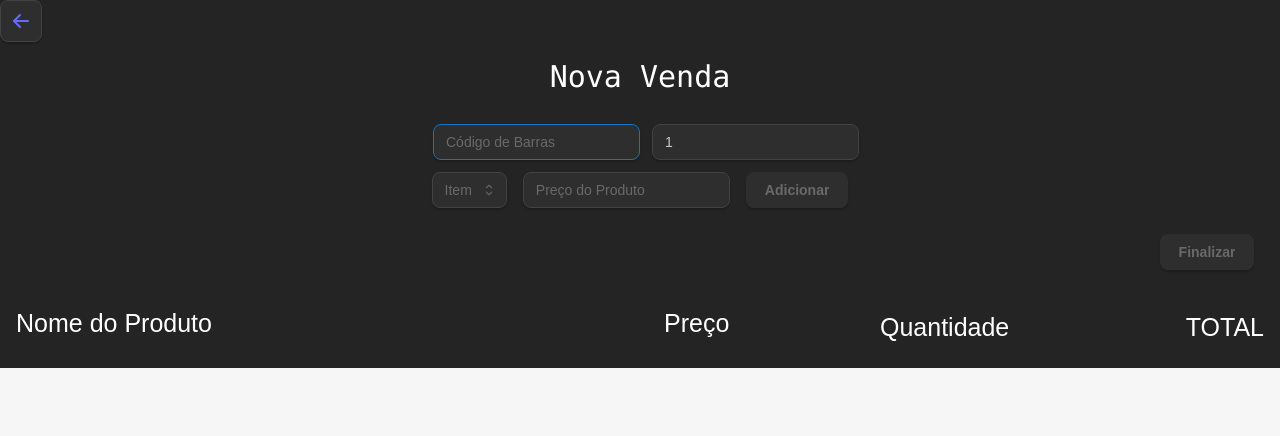
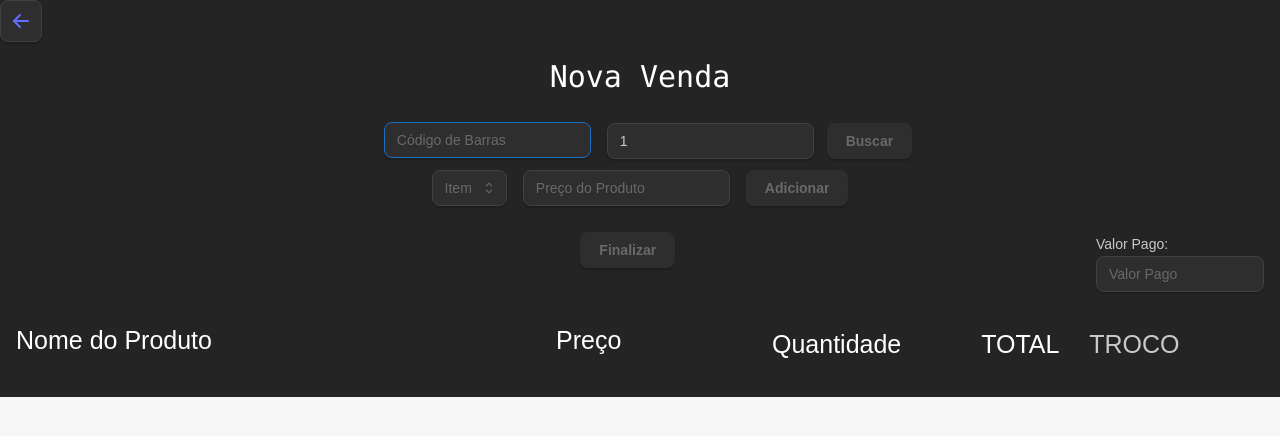
Before and after one commit to RenanLH/Mercearia, a React (Vite) app in the folder Tauri React Mantine/: page /novaVenda in a window 1280 px wide. Shown: the top 436 px of the page. Built offline with nearby package versions, Linux system fonts and the light colour scheme.

Commit message:
Adicionado valor pago

```diff
--- a/Tauri React Mantine/src/screens/novaVenda.tsx
+++ b/Tauri React Mantine/src/screens/novaVenda.tsx
@@ -1,4 +1,4 @@
-import { Button, Center, Combobox, Flex, Grid, Input, InputBase, NumberInput, Text, useCombobox, ActionIcon, rem } from "@mantine/core";
+import { Button, Center, Combobox, Flex, Grid, Input, InputBase, NumberInput, Text, useCombobox, ActionIcon, rem, TextInput } from "@mantine/core";
 import { useEffect, useRef, useState } from "react";
 import { IconArrowLeft } from '@tabler/icons-react';
 import { NavLink } from "react-router-dom";
@@ -12,46 +12,35 @@ type product = {
   qtd: string | number
 };
 
-const groceries = ['🍎 Frutas', '🍫 Diversos'];
-
-const options = groceries.map((item) => (
-  <Combobox.Option value={item} key={item}>
-    {item}
-  </Combobox.Option>
-));
-
-
-function numberToMoney(value:number | string){
-  value = String(value).replace(",", ".");
-  return  String(Number(value).toFixed(2)).replace(".", ",");
-}
-
-function showMoney(value: number| string){
-  if (value == "0"){
-    return "";
-  }
-  const srtValue = numberToMoney(value);
-  return "R$ "  + srtValue;
-}
-
 function NovaVenda (){
-  useEffect(() => {
-    setTotal(getTotal);
-  });
 
   const combobox = useCombobox({
     onDropdownClose: () => combobox.resetSelectedOption(),
   });
 
+  useEffect(() => {
+    inputRef?.current?.focus();
+    combobox.selectNextOption();
+    combobox.clickSelectedOption();
+  }, []);
+
+  useEffect(() => {
+    setTotal(getTotal);
+  });
 
 
   const [dpBoxValue, setDpBoxValue] = useState<string | null>(null);
   const [erros, setErros] = useState<string | null>(null);
+  const inputRef = useRef<HTMLInputElement>(null);
 
   const [products, setProducts] = useState<product[]>([]);
 
   const [lastCBarras, setLastCBarras] = useState<string>('');
   const [cBarras, setCBarras] = useState<string | number>('');
+  const [valorPago, setValorPago] = useState<string | number>('');
+  const [valorTroco, setValorTroco] = useState<string | number>(0.0);
+
+  const groceries = ['Diversos','Pão Frances', 'Gelo 1Kg', 'Gelo 5Kg', 'Carvão 4Kg', 'Carvão 9Kg', 'Lenha'];
   const [total, setTotal] = useState<number>(0.0);
   const [preco, setPreco] = useState<string | number>('');
   const [qtd, setQtd] = useState<string | number>('1');
@@ -60,20 +49,57 @@ function NovaVenda (){
     setProducts((prev) => (prev.filter((_, index) => index != removeAtIndex)));
   }
   function reset(){
-    setLastCBarras('')
-    setCBarras('')
+    setLastCBarras('');
+    setCBarras('');
+    setValorTroco('');
+    setValorPago('');
     setQtd(1);
     setPreco("");
     setDpBoxValue(null);
     setErros('');
+    inputRef?.current?.focus();
+  }
 
+const options = groceries.map((item) => (
+  <Combobox.Option value={item} key={item} >
+    {item}
+  </Combobox.Option>
+));
+
+function numberToMoney(value:number | string){
+  value = String(value).replace(",", ".");
+  return  String(Number(value).toFixed(2)).replace(".", ",");
+}
+
+function showMoney(value: number| string){
+  if (value == 0  ){
+    return "";
+  }
+  const srtValue = numberToMoney(value);
+  return "R$ "  + srtValue;
+}
+
+  function setPrecoDiversos(item: string){
+    if (item == "Gelo 1Kg"){
+      setPreco(4);
+    }else if (item == "Pão Frances"){
+      setPreco(0.6);
+    }else if (item == "Gelo 5Kg"){
+      setPreco(10);
+    }else if (item == "Carvão 4Kg"){
+      setPreco(20);
+    }else if (item == "Carvão 9Kg"){
+      setPreco(46);
+    }else if (item == "Lenha"){
+      setPreco(16);
+    }else {
+      setPreco('');
+    }
   }
 
 
   async function finishSale(){
     const url = "http://localhost:5000/sales";
-
-
     const options:Intl.DateTimeFormatOptions  = { weekday: 'short', year: 'numeric', month: 'long', day: 'numeric',hour:'2-digit', minute:'2-digit', second:'2-digit' };
     const date = new Date().toLocaleDateString("pt-BR", options);
 
@@ -90,20 +116,22 @@ function NovaVenda (){
       setErros('Venda Finalizada com Sucesso!');
 
       setTimeout(() => {
-        setErros('');
-      }, 5000);
+        reset();
+        setProducts([]);
+      }, 2500);
     }else {
       setErros('Erro!' + result.data.text);
     }
   }
-
-
 
   function disableFinishButton(){
     return products.length == 0;
   }
 
 
+  function disableSearchButton(){
+    return!(String(cBarras).length > 8);
+  }
 
   async function searchDB (codBarras: String){
     try {
@@ -119,6 +147,7 @@ function NovaVenda (){
           reset()
         }, 500);
       }else {
+        console.log("waiting");
         const result = await axios.get("http://localhost:5000/products?codBarras=" + codBarras);
         if (result.status == 200){
           const productDb = result.data;
@@ -155,12 +184,13 @@ function NovaVenda (){
       }
       const existentProduct = products.find((item) => item.name == uncategorized.name);
 
-      if (existentProduct == undefined)
+      if (existentProduct == undefined || existentProduct.name == "Diversos")
         setProducts((prev) => [...prev, uncategorized])
       else
         existentProduct.qtd = String(Number(existentProduct.qtd) + Number(qtd));
       reset()
       setTotal(getTotal());
+
     }else {
       setErros("Drop vazio ou preco vazio ou qtd vazio"!!!)
     }
@@ -169,7 +199,7 @@ function NovaVenda (){
 
   /// arrumar 8
   function cBarrasOnChange(){
-    if (String(cBarras).length == 13 && String(cBarras) != String(lastCBarras)){
+    if ((String(cBarras).length == 13 || String(cBarras).length == 8) && String(cBarras) != String(lastCBarras)){
       setLastCBarras(String(cBarras));
 
       searchDB(String(cBarras));
@@ -179,14 +209,21 @@ function NovaVenda (){
     }
   }
 
+  function valorPagoOnChange(){
+    const pago = Number(String(valorPago).replace(",", "."));
+    const valorTotal = Number(total);
+    if (pago > 0 && products.length > 0){
+      setValorTroco(pago - valorTotal);
+    }else {
+      setValorTroco("");
+    }
+  }
+
   function disableButton(){
     return dpBoxValue == null || preco == "";
   }
 
-
-
 return <div>
-
   <NavLink to='/'>
   <ActionIcon size={42} variant="default" aria-label="ActionIcon with size as a number">
     <IconArrowLeft style={{ width: rem(24), height: rem(24) }} />
@@ -196,17 +233,15 @@ function NovaVenda (){
   <Text ta={"center"} c={"red"} size="15px" ff="monospace">{erros}</Text>
 
   <Center>
-      <NumberInput
+    <TextInput
+      mt={"10px"}
       value={cBarras}
-        onChange={setCBarras}
-        onKeyUp={()=> cBarrasOnChange()}
-        p="sm"
+      ref={inputRef}
+      onChange={(event) =>setCBarras(event.currentTarget.value)}
+      onKeyUp={() => cBarrasOnChange()}
+      pe={'md'} pb={'sm'} ps={'md'}
       placeholder="Código de Barras"
-        hideControls={true}
-        allowDecimal={false}
-        allowNegative={false}
-        autoFocus={true}/>
-
+    />
 
     <NumberInput
         value={qtd}
@@ -215,6 +250,8 @@ function NovaVenda (){
         allowDecimal={false}
         allowNegative={false}
         hideControls={true}/>
+
+      <Button ml={"1%"} disabled={disableSearchButton()} type='submit' onClick={()=> searchDB(String(cBarras))}>Buscar</Button>
     </Center>
 
     <Flex pb={"2%"} gap={"md"} justify={"center"} direction={{ base: 'column', sm: 'row' }}>
@@ -222,6 +259,7 @@ function NovaVenda (){
         store={combobox}
         onOptionSubmit={(val) => {
           setDpBoxValue(val);
+          setPrecoDiversos(val);
         combobox.closeDropdown();}}>
 
         <Combobox.Target>
@@ -240,9 +278,8 @@ function NovaVenda (){
         <Combobox.Dropdown>
           <Combobox.Options >{options}</Combobox.Options>
         </Combobox.Dropdown>
+      </Combobox>
 
-
-      </Combobox>
       <NumberInput
         value={preco}
         onChange={setPreco}
@@ -254,17 +291,28 @@ function NovaVenda (){
         hideControls={true}
         prefix="R$ "/>
       <Button disabled={disableButton()} onClick={adicionarBtOnclick}> Adicionar</Button>
-
     </Flex>
 
-    <Flex pb={"2%"} pe={"2%"} justify={"end"} direction={{ base: 'column', sm: 'row' }}>
-
-      <Button disabled={disableFinishButton()} type='submit' onClick={finishSale}>Finalizar</Button>
-    </Flex>
-
+    <Grid>
+      <Grid.Col span={10} ta={"center"}>
+        <Button ml={"18%"} disabled={disableFinishButton()} type='submit' onClick={finishSale}>Finalizar</Button>
+      </Grid.Col>
+      <Grid.Col span={2}>
+        <TextInput
+            label="Valor Pago:"
+            labelProps={{"size": "25px"}} // fix it
+            value={valorPago}
+            prefix="R$ "
+            onChange={(event) =>setValorPago(event.currentTarget.value)}
+            onKeyUp={() => valorPagoOnChange()}
+            pe={'md'} pb={'sm'} ps={'md'}
+            placeholder="Valor Pago"
+          />
+      </Grid.Col>
+    </Grid>
 
     <Grid>
-        <Grid.Col span={6}>
+        <Grid.Col span={5}>
           <Text p="md" c={"#FFFF"} size="25px">{"Nome do Produto"}</Text>
         </Grid.Col>
         <Grid.Col span={2}>
@@ -273,25 +321,38 @@ function NovaVenda (){
         <Grid.Col span={2}>
           <Text lh={"h1"} p="md" c={"#FFFF"} size="25px">{"Quantidade "}</Text>
         </Grid.Col>
-        <Grid.Col span={2}>
+        <Grid.Col span={1}>
           <Text  lh={"h1"} p="md" pl={"10%"} ta={"end"} c={"#FFFF"} size="25px">{"TOTAL"}</Text>
+        </Grid.Col>
+        <Grid.Col span={1}>
+          <Text lh={"h1"} p="md" pl={"10%"}  size="25px" ta={"end"}>{"TROCO"}</Text>
         </Grid.Col>
     </Grid>
 
-    <Text pr={ "15px"} ta={"end"} size="25px" c={"#FFFF"}>{showMoney(total)} </Text>
+    <Grid mb={"2%"}>
+        <Grid.Col span={10}>
+          <Text me={"15px"} ta={"end"} size="25px" c={"#FFFF"}>{showMoney(total)} </Text>
+        </Grid.Col>
+        <Grid.Col span={2}>
+          <Text pr={ "40%"} me={"16%"}  mb={"2%"} ta={"end"} size="25px" c={"#FFFF"}>{showMoney(valorTroco)} </Text>
+
+        </Grid.Col>
+    </Grid>
 
     {products.map((product, index)=>
       <Grid justify={"start"}>
-        <Grid.Col span={6}>
+        <Grid.Col span={5}>
           <Text ps={"md"} c={"#ffff"} size="20px" truncate="end">{product.name}</Text>
         </Grid.Col>
         <Grid.Col span={2}>
-          <Text pl={"10px"} c={"#ffff"} size="20px">{showMoney(product.price)}</Text>
+          <Text pl={"15px"} c={"#ffff"} size="20px">{showMoney(product.price)}</Text>
         </Grid.Col>
         <Grid.Col span={2}>
           <Text pl={"55px"} c={"#ffff"} size="20px"> {product.qtd}</Text>
         </Grid.Col>
-        <Button hidden={true} disabled={false} type='submit' onClick={()=>removeItem(index)}>Limpar</Button>
+        <Grid.Col ta={"end"} span={2}>
+          <Button hidden={true} disabled={false} type='submit' onClick={()=>removeItem(index)}>Remover</Button>
+        </Grid.Col>
       </Grid>
       )}
 
--- a/Tauri React Mantine/src/screens/novoProduto.tsx
+++ b/Tauri React Mantine/src/screens/novoProduto.tsx
@@ -1,6 +1,6 @@
-import { ActionIcon, Button, Center, Checkbox, Grid, NumberInput, rem, TextInput, Text} from '@mantine/core'
+import { ActionIcon, Button, Center, Checkbox, Grid, NumberInput, rem, TextInput, Text, Flex} from '@mantine/core'
 import { IconArrowLeft } from '@tabler/icons-react'
-import { useRef, useState } from 'react'
+import { useEffect, useRef, useState } from 'react'
 import { NavLink } from 'react-router-dom'
 import axios from 'axios'
 
@@ -20,15 +20,24 @@ function NovoProduto() {
   const [precoProduto, setPrecoProduto] = useState<number | string>('')
 
 
+  useEffect(() => {
+    inputRef?.current?.focus();
+
+  }, []);
+
   function disableAddButton(){
     return !found && String(cBarras).length != 0 && String(nomeProduto).length != 0
     && String(precoProduto).length != 0;
   }
 
   function disableResetButton(){
-    return String(cBarras).length != 0 || nomeProduto.length != 0  || nomeVendaProduto.length != 0
+    return String(cBarras).length != 0 || nomeProduto.length != 0 || nomeVendaProduto.length != 0
     || String(qtdProduto).length != 0 || String(precoProduto).length != 0
 
+  }
+
+  function disableSearchButton(){
+    return!(String(cBarras).length > 8 && !found);
   }
 
   function resetProduct(){
@@ -44,6 +53,20 @@ function NovoProduto() {
     inputRef.current?.focus();
 
   }
+
+
+function numberToMoney(value:number | string){
+  value = String(value).replace(",", ".");
+  return  String(Number(value).toFixed(2)).replace(".", ",");
+}
+
+function showMoney(value: number| string){
+  if (value == "0"){
+    return "";
+  }
+  const srtValue = numberToMoney(value);
+  return "R$ "  + srtValue;
+}
 
   async function search (codBarras: String){
     try {
@@ -118,7 +141,6 @@ function NovoProduto() {
   }
 
   async function addProduct() {
-
     const url = "http://localhost:5000/products";
     const qtdEnviado = qtdProduto != ""? qtdProduto : "1";
     const produto = {
@@ -144,7 +166,6 @@ function NovoProduto() {
   }
 
   async function editProduct() {
-
     const url = "http://localhost:5000/products";
     const produto = {
       "barcode": cBarras,
@@ -182,8 +203,7 @@ function NovoProduto() {
         <h1 style={{color:'white'}}>{title}</h1>
 
         <Grid>
-          <Grid.Col span={10}>
-
+          <Grid.Col span={9}>
             <TextInput
               value={cBarras}
               onChange={(event) => cBarrasOnChange(event.currentTarget.value)}
@@ -194,6 +214,12 @@ function NovoProduto() {
             />
 
           </Grid.Col>
+
+          <Grid.Col span={1}>
+          <Button disabled={disableSearchButton()} type='submit' onClick={()=> searchDB(cBarras)}>Buscar</Button>
+
+          </Grid.Col>
+
           <Grid.Col span={2}>
             <Checkbox
               checked={checked}
@@ -243,11 +269,11 @@ function NovoProduto() {
           {erros}
         </Text>
 
-        <Center>
+        <Flex gap={"md"} justify={"center"}>
           <Button disabled={!disableResetButton()} type='submit' onClick={resetProduct}>Limpar</Button>
           <Button disabled={!found} type='submit' onClick={editProduct}>Atualizar</Button>
           <Button disabled={!disableAddButton()} type='submit' onClick={addProduct}>Cadastrar</Button>
-        </Center>
+        </Flex>
     </div>
   )
 }
```
Also changed, not shown: Tauri React Mantine/src/screens/historico.tsx (+12 -3 lines), 2 other files (tests, documents, lock files or other folders). Lines whose indentation alone changed are shown as unchanged.
